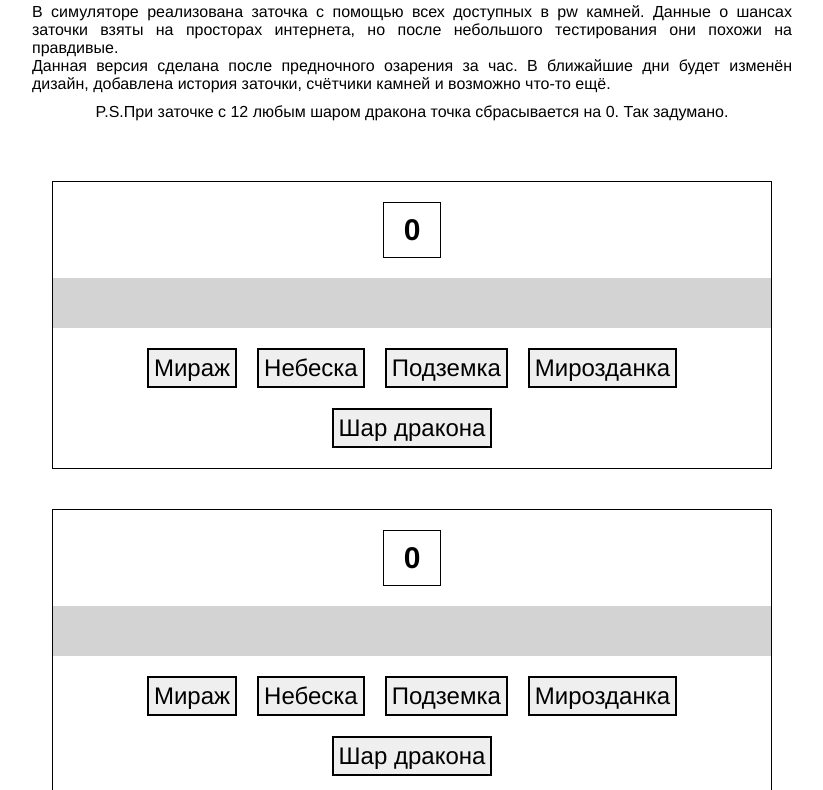
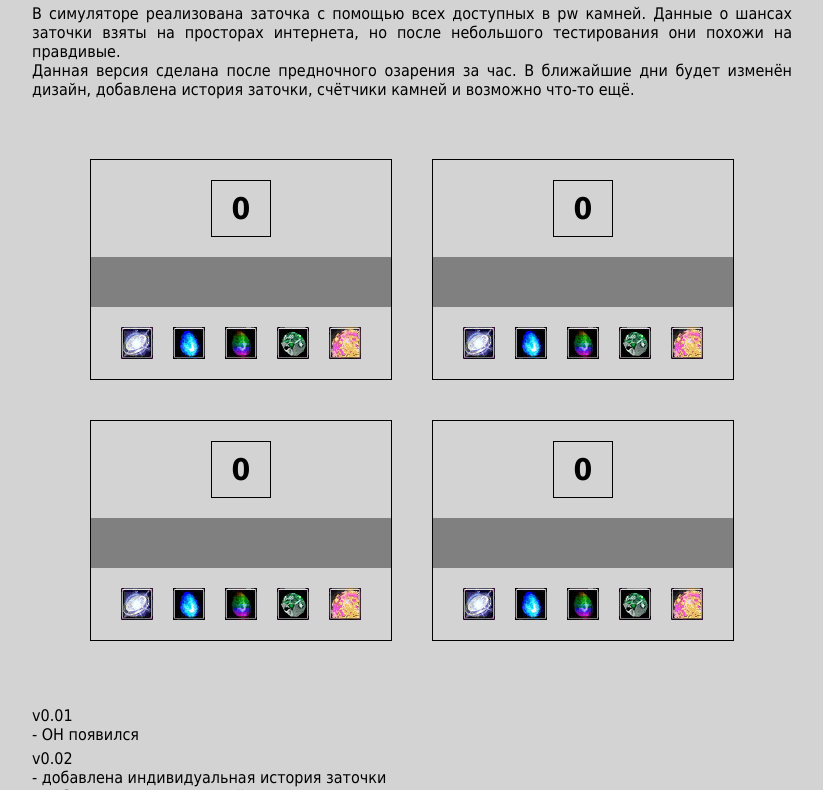
Before and after one commit to EvgZ13/PW_sharpening, a plain HTML site: page index.html in a window 1280 px wide. Shown: the part 74-864 px from the top of the page, without its empty margins (228-1051 px from the left). Drawn offline with Linux system fonts and the light colour scheme.

Commit message:
Add files via upload
v0.02 - добавлена индивидуальная история заточки - добавлены иконки камней

```diff
--- a/index.html
+++ b/index.html
@@ -13,73 +13,82 @@
 <body>
     <header>
         <div class="container">
-            <h1>Симулятор заточки perfect world v0.01 beta</h1>
+            <h1>Симулятор заточки perfect world v0.02 beta</h1>
             <p>В симуляторе реализована заточка с помощью всех доступных в pw камней. Данные о шансах заточки
                 взяты на просторах интернета, но после небольшого тестирования они похожи на правдивые.</p>
             <p>Данная версия сделана после предночного озарения за час. В ближайшие дни будет изменён дизайн, добавлена
                 история заточки, счётчики камней и возможно что-то ещё.</p>
-            <p class="ps">P.S.При заточке с 12 любым шаром дракона точка сбрасывается на 0. Так задумано.</p>
         </div>
     </header>
+    <main>
         <div class="container">
             <div class="item">
                 <div class="item__top">
                     <div class="sharpening">0</div>
                 </div>
-            <div class="item__center">
+                <div class="item__center history">
                 </div>
                 <div class="item__bottom">
-                <button class="mirage">Мираж</button>
-                <button class="sky">Небеска</button>
-                <button class="underground">Подземка</button>
-                <button class="universe">Мирозданка</button>
-                <button class="dragon">Шар дракона</button>
+                    <button class="mirage"><img src="img/mirage.jpg" alt="Мираж"></button>
+                    <button class="sky"><img src="img/sky.jpg" alt="Небеска"></button>
+                    <button class="underground"><img src="img/underground.jpg" alt="Подземка"></button>
+                    <button class="universe"><img src="img/universe.jpg" alt="Мирозданка"></button>
+                    <button class="dragon"><img src="img/dragon.png" alt="Шар дракона"></button>
                 </div>
             </div>
             <div class="item">
                 <div class="item__top">
                     <div class="sharpening">0</div>
                 </div>
-            <div class="item__center">
+                <div class="item__center history">
 
                 </div>
                 <div class="item__bottom">
-                <button class="mirage">Мираж</button>
-                <button class="sky">Небеска</button>
-                <button class="underground">Подземка</button>
-                <button class="universe">Мирозданка</button>
-                <button class="dragon">Шар дракона</button>
+                    <button class="mirage"><img src="img/mirage.jpg" alt="Мираж"></button>
+                    <button class="sky"><img src="img/sky.jpg" alt="Небеска"></button>
+                    <button class="underground"><img src="img/underground.jpg" alt="Подземка"></button>
+                    <button class="universe"><img src="img/universe.jpg" alt="Мирозданка"></button>
+                    <button class="dragon"><img src="img/dragon.png" alt="Шар дракона"></button>
                 </div>
             </div>
             <div class="item">
                 <div class="item__top">
                     <div class="sharpening">0</div>
                 </div>
-            <div class="item__center">
+                <div class="item__center history">
                 </div>
                 <div class="item__bottom">
-                <button class="mirage">Мираж</button>
-                <button class="sky">Небеска</button>
-                <button class="underground">Подземка</button>
-                <button class="universe">Мирозданка</button>
-                <button class="dragon">Шар дракона</button>
+                    <button class="mirage"><img src="img/mirage.jpg" alt="Мираж"></button>
+                    <button class="sky"><img src="img/sky.jpg" alt="Небеска"></button>
+                    <button class="underground"><img src="img/underground.jpg" alt="Подземка"></button>
+                    <button class="universe"><img src="img/universe.jpg" alt="Мирозданка"></button>
+                    <button class="dragon"><img src="img/dragon.png" alt="Шар дракона"></button>
                 </div>
             </div>
             <div class="item">
                 <div class="item__top">
                     <div class="sharpening">0</div>
                 </div>
-            <div class="item__center">
+                <div class="item__center history">
                 </div>
                 <div class="item__bottom">
-                <button class="mirage">Мираж</button>
-                <button class="sky">Небеска</button>
-                <button class="underground">Подземка</button>
-                <button class="universe">Мирозданка</button>
-                <button class="dragon">Шар дракона</button>
+                    <button class="mirage"><img src="img/mirage.jpg" alt="Мираж"></button>
+                    <button class="sky"><img src="img/sky.jpg" alt="Небеска"></button>
+                    <button class="underground"><img src="img/underground.jpg" alt="Подземка"></button>
+                    <button class="universe"><img src="img/universe.jpg" alt="Мирозданка"></button>
+                    <button class="dragon"><img src="img/dragon.png" alt="Шар дракона"></button>
                 </div>
             </div>
         </div>
+    </main>
+    <footer>
+        <div class="container">
+            <div class="versions">
+                <p class="">v0.01<br> - ОН появился</p>
+                <p class="">v0.02<br> - добавлена индивидуальная история заточки <br>- добавлены иконки камней</p>
+            </div>
+        </div>
+    </footer>
 </body>
 
 </html>
--- a/script.js
+++ b/script.js
@@ -10,6 +10,7 @@ items.forEach(element => {
     let sky = element.querySelector('.sky')
     sky.addEventListener('click', () => {
         let chance = 0
+        let history = element.querySelector('.history')
         switch (sharpening.innerText) {
             case '0':
                 chance = 0.65
@@ -56,8 +57,10 @@ items.forEach(element => {
 
         if (random() < chance) {
             sharpening.innerText++
+            history.innerHTML += '<p class="plus">+</p>'
         } else {
             sharpening.innerText = 0
+            history.innerHTML += '<p class="minus">0</p>'
         }
     })
 
@@ -66,6 +69,7 @@ items.forEach(element => {
     underground.addEventListener('click', () => {
 
         let chance = 0
+        let history = element.querySelector('.history')
         switch (sharpening.innerText) {
             case '0':
                 chance = 0.535
@@ -113,14 +117,18 @@ items.forEach(element => {
         if (sharpening.innerText != '0') {
             if (random() < chance) {
                 sharpening.innerText++
+                history.innerHTML += '<p class="plus">+</p>'
             } else {
                 sharpening.innerText--
+                history.innerHTML += '<p class="minus">-</p>'
             }
         } else {
             if (random() < chance) {
                 sharpening.innerText++
+                history.innerHTML += '<p class="plus">+</p>'
             } else {
                 sharpening.innerText = '0'
+                history.innerHTML += '<p class="minus">-</p>'
             }
         }
     })
@@ -129,6 +137,7 @@ items.forEach(element => {
     let mirage = element.querySelector('.mirage')
     mirage.addEventListener('click', () => {
         let chance = 0
+        let history = element.querySelector('.history')
         switch (sharpening.innerText) {
             case '0':
                 chance = 0.5
@@ -174,8 +183,10 @@ items.forEach(element => {
         }
         if (random() < chance) {
             sharpening.innerText++
+            history.innerHTML += '<p class="plus">+</p>'
         } else {
             sharpening.innerText = 0
+            history.innerHTML += '<p class="minus">0</p>'
         }
     })
 
@@ -183,6 +194,7 @@ items.forEach(element => {
     let universe = element.querySelector('.universe')
     universe.addEventListener('click', () => {
         let chance = 0
+        let history = element.querySelector('.history')
         switch (sharpening.innerText) {
             case '0':
                 chance = 1
@@ -228,6 +240,9 @@ items.forEach(element => {
         }
         if (random() < chance) {
             sharpening.innerText++
+            history.innerHTML += '<p class="plus">+</p>'
+        } else {
+            history.innerHTML += '<p class="nothing">=</p>'
         }
     })
 
@@ -235,11 +250,14 @@ items.forEach(element => {
     // Заточка камнем дракона (100%)
     let dragon = element.querySelector('.dragon')
     dragon.addEventListener('click', () => {
+        let history = element.querySelector('.history')
         if (sharpening.innerText != '12') {
             sharpening.innerText++
+            history.innerHTML += '<p class="plus">+</p>'
         }
         else {
             sharpening.innerText = '0'
+            history.innerHTML += '<p class="minus">0</p>'
         }
     })
 });
--- a/style.css
+++ b/style.css
@@ -2,7 +2,11 @@
     padding: 0;
     margin: 0;
     box-sizing: border-box;
-    font-family: 'Franklin Gothic Medium', 'Arial Narrow', Arial, sans-serif;
+    font-family: 'Tahoma', sans-serif;
+}
+
+body {
+    background: lightgray;
 }
 
 .container {
@@ -13,11 +17,24 @@
     justify-content: center;
     align-items: center;
     flex-wrap: wrap;
+
 }
 
 h1 {
     text-align: justify;
     margin-bottom: 20px;
+}
+
+@media (max-width: 800px) {
+    h1 {
+        font-size: 28px;
+    }
+}
+
+@media (max-width: 500px) {
+    h1 {
+        font-size: 24px;
+    }
 }
 
 p {
@@ -49,9 +66,9 @@ p {
 }
 
 .item__center {
-    width: 100%;
+    width: 300px;
     height: 50px;
-    background: lightgray;
+    background: gray;
     display: flex;
     align-items: center;
     justify-content: flex-end;
@@ -64,26 +81,47 @@ p {
     font-size: 24px;
 }
 
+.plus {
+    color: darkgreen;
+}
+
+.nothing {
+    color: yellow;
+}
+
+.minus {
+    color: darkred;
+}
+
 .item__bottom {
     display: flex;
     align-items: center;
     justify-content: center;
     flex-wrap: wrap;
-    margin: 10px 0;
+    margin: 10px 5px;
 }
 
 .item__bottom button {
-    height: 40px;
-    border: 2px solid #000;
+    height: 32px;
+    width: 32px;
+    border: none;
     font-size: 24px;
     margin: 10px;
-    padding: 0 5px;
+    cursor: pointer;
 }
 
 .item__bottom button:hover {
-    border: 2px solid gray;
+    outline: 2px solid lightgray;
 }
 
 .item__bottom button:active {
-    border: 2px solid red;
+    outline: 2px solid gray;
 }
+
+.versions {
+    width: 100%;
+}
+
+.versions p {
+    margin: 5px 0;
+}
```
Also changed, not shown: img/dragon.png (added), img/mirage.jpg (added), img/sky.jpg (added), img/underground.jpg (added), img/universe.jpg (added). Lines whose indentation alone changed are shown as unchanged.
